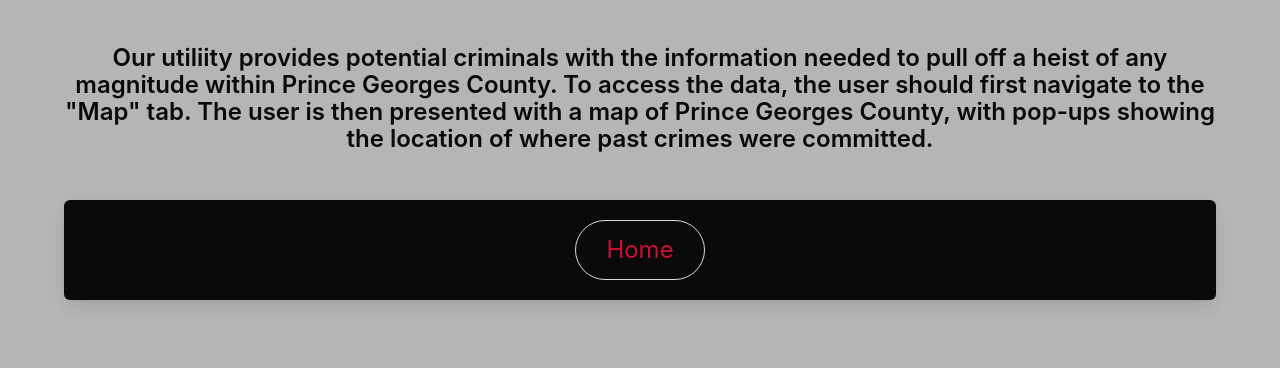
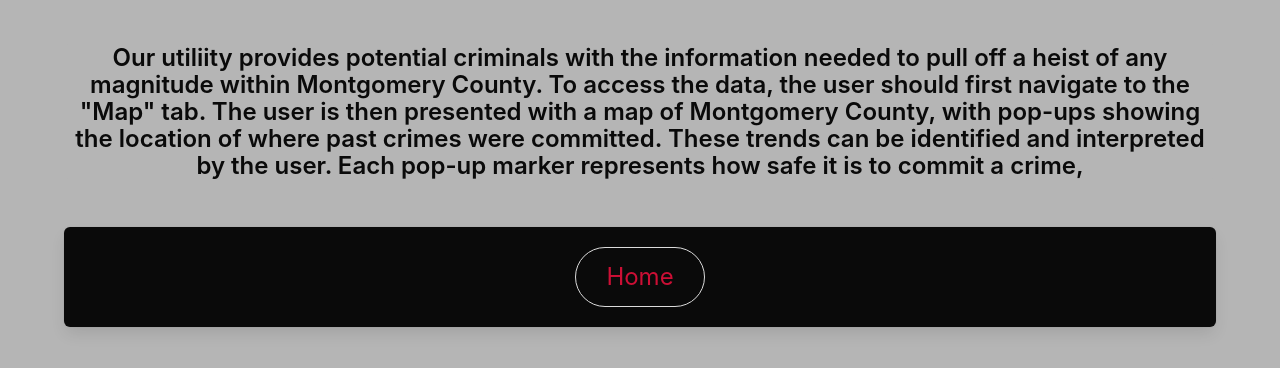
Before and after one commit to bcohn13/Get-out-of-jail-free, a website: page public/documentation.html in a window 1280 px wide. Shown: the part 248-616 px from the top of the page. Drawn offline with nearby package versions, Linux system fonts and the light colour scheme.

Commit message:
Update documentation.html

```diff
--- a/public/documentation.html
+++ b/public/documentation.html
@@ -33,9 +33,10 @@
                           <!-- Write the instructions in the p tags -->
                 <p>
                   Our utiliity provides potential criminals with the information needed to pull off
-                  a heist of any magnitude within Prince Georges County. To access the data, the user should
-                  first navigate to the "Map" tab. The user is then presented with a map of Prince Georges County,
-                  with pop-ups showing the location of where past crimes were committed.
+                  a heist of any magnitude within Montgomery County. To access the data, the user should
+                  first navigate to the "Map" tab. The user is then presented with a map of Montgomery County,
+                  with pop-ups showing the location of where past crimes were committed. These trends can be identified and
+                  interpreted by the user. Each pop-up marker represents how safe it is to commit a crime,
                 </p>
 
               </div>
```
